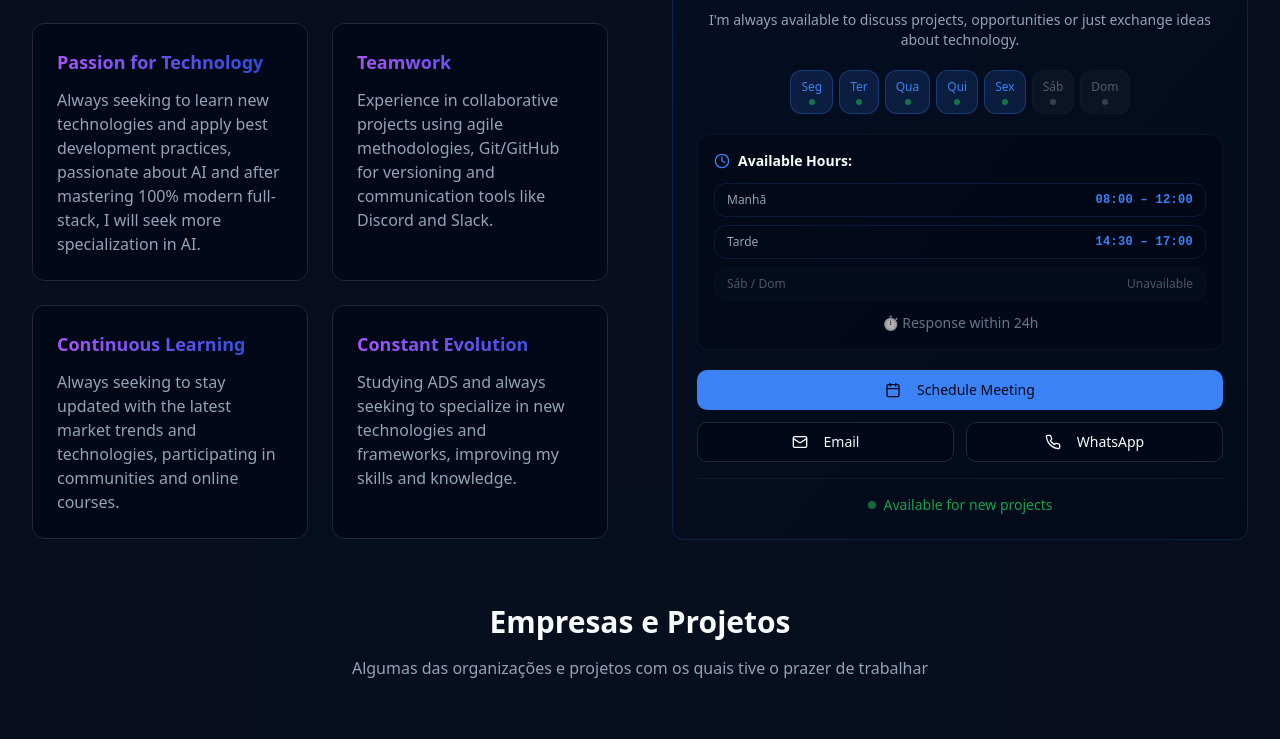
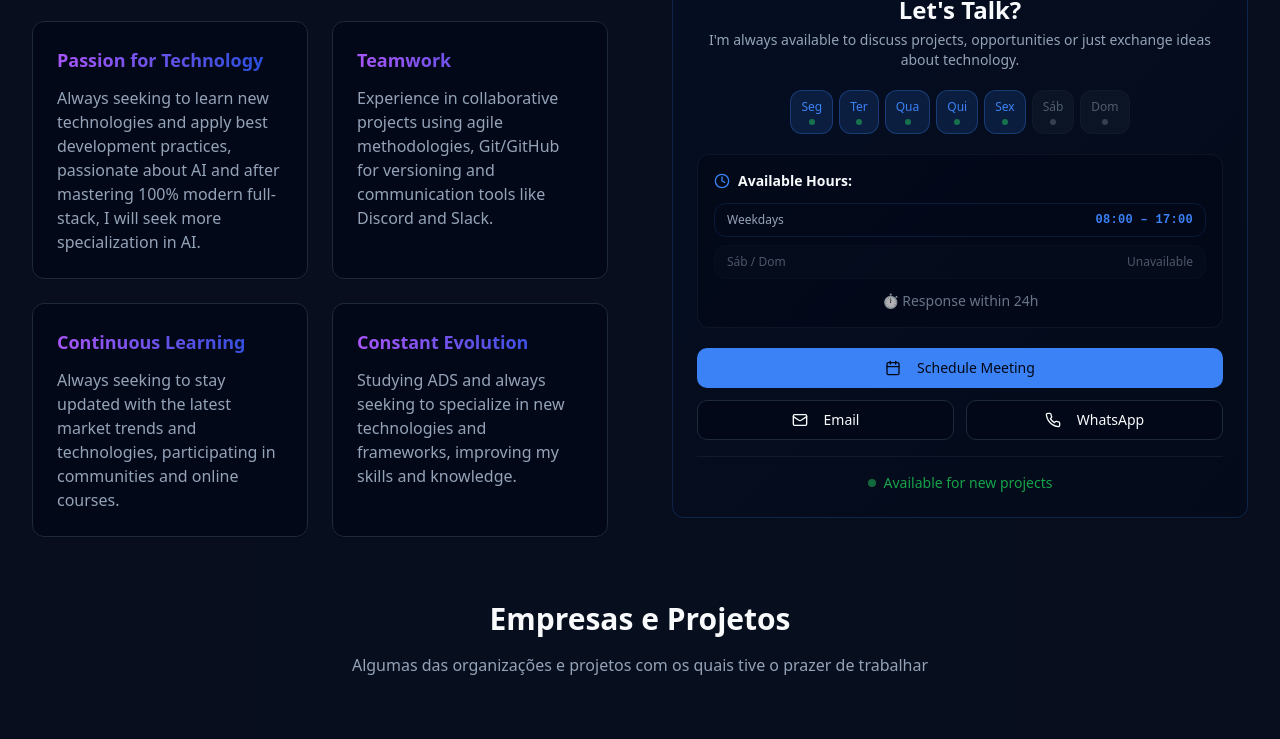
Before and after one commit to SamuelStefano/Portfolio, a React (Vite) app: page / in a window 1280 px wide. Shown: the part 10440-11179 px from the top of the page. Built offline with nearby package versions, Linux system fonts and the light colour scheme; no server answers.

Commit message:
feat: disponibilidade dias úteis 08:00–17:00 contínuo

```diff
--- a/src/components/molecules/AvailabilityCalendar/AvailabilityCalendar.tsx
+++ b/src/components/molecules/AvailabilityCalendar/AvailabilityCalendar.tsx
@@ -78,8 +78,7 @@ export const AvailabilityCalendar = () => {
           </div>
 
           {[
-            { slot: '08:00 – 12:00', label: t('about.availability.weekdays').replace(/Segunda.*:/, '').trim() || '08:00 – 12:00', period: 'Manhã' },
-            { slot: '14:30 – 17:00', label: t('about.availability.tuesday').replace(/Segunda.*:/, '').trim() || '14:30 – 17:00', period: 'Tarde' },
+            { slot: '08:00 – 17:00', period: t('about.availability.weekdaysLabel') },
           ].map(({ period, slot }) => (
             <div
               key={slot}
--- a/src/locales/en.json
+++ b/src/locales/en.json
@@ -278,8 +278,9 @@
       "whatsapp": "WhatsApp",
       "status": "Available for new projects",
       "hours": "Available Hours:",
-      "weekdays": "Monday to Friday: 08:00 – 12:00",
-      "tuesday": "Monday to Friday: 14:30 – 17:00",
+      "weekdays": "Monday to Friday: 08:00 – 17:00",
+      "weekdaysLabel": "Weekdays",
+      "tuesday": "Monday to Friday: 08:00 – 17:00",
       "saturday": "Saturday and Sunday: Unavailable",
       "response": "Response within 24h"
     }
--- a/src/locales/es.json
+++ b/src/locales/es.json
@@ -278,8 +278,9 @@
       "whatsapp": "WhatsApp",
       "status": "Disponible para nuevos proyectos",
       "hours": "Horarios Disponibles:",
-      "weekdays": "Lunes a Viernes: 08:00 – 12:00",
-      "tuesday": "Lunes a Viernes: 14:30 – 17:00",
+      "weekdays": "Lunes a Viernes: 08:00 – 17:00",
+      "weekdaysLabel": "Días hábiles",
+      "tuesday": "Lunes a Viernes: 08:00 – 17:00",
       "saturday": "Sábado y Domingo: No disponible",
       "response": "Respuesta en 24h"
     }
--- a/src/locales/pt.json
+++ b/src/locales/pt.json
@@ -278,8 +278,9 @@
       "whatsapp": "WhatsApp",
       "status": "Disponível para novos projetos",
       "hours": "Horários Disponíveis:",
-      "weekdays": "Segunda a Sexta: 08:00 – 12:00",
-      "tuesday": "Segunda a Sexta: 14:30 – 17:00",
+      "weekdays": "Segunda a Sexta: 08:00 – 17:00",
+      "weekdaysLabel": "Dias úteis",
+      "tuesday": "Segunda a Sexta: 08:00 – 17:00",
       "saturday": "Sábado e Domingo: Indisponível",
       "response": "Resposta em até 24h"
     }
```
